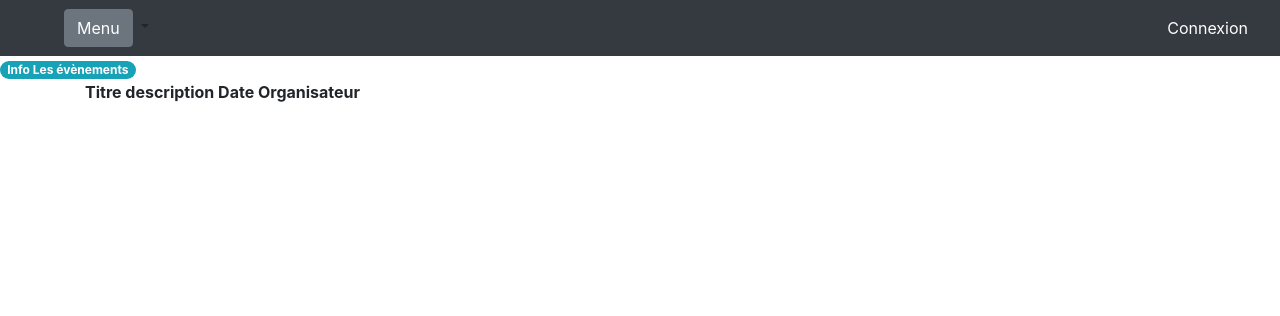
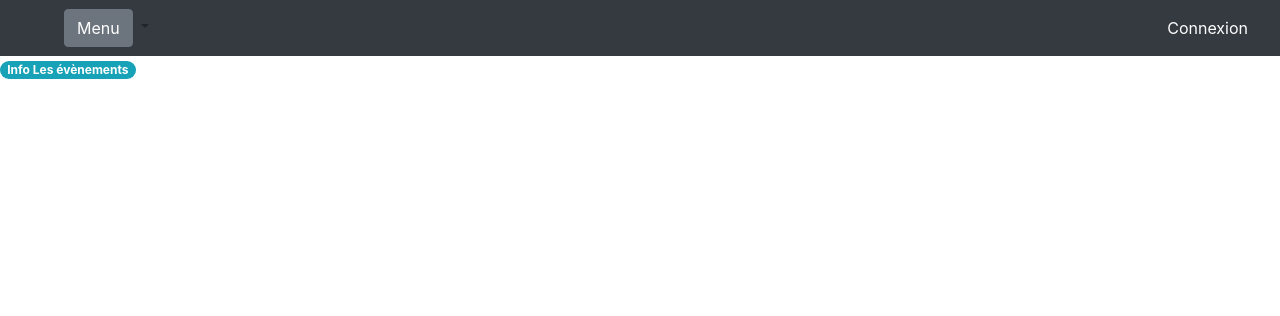
Before and after one commit to projetamb/projetamb, a Symfony app: template templates/event/event.html.twig in a window 1280 px wide. Shown: the top 316 px of the page. Run offline with Twig, Linux system fonts and the light colour scheme; the template is opened without the code that fills it, so the values that code supplies are empty; some libraries are stand-ins or nearby versions.

Commit message:
Affichage des evenements sous forme de card

```diff
--- a/templates/event/event.html.twig
+++ b/templates/event/event.html.twig
@@ -6,38 +6,28 @@
  <span class="badge badge-pill badge-info">Info Les évènements</span>
     <div class="container">
 
-                    <table class="tabEvent">
-                        <colgroup span="4" class="columns"></colgroup>
-                        <tr><strong>
-                            Titre
-                            </strong>
-                        </tr>
-                        <tr><strong>
-                            description </strong>
-                        </tr>
-                        <tr><strong>
-                            Date </strong>
-                        </tr>
-                        <tr><strong>
-                            Organisateur </strong>
-                        </tr>
-                    </table>
+        <div class="container">
+            <div class="row">
+                {% for evenement in event %}
+                <div class="col-12 col-md-6 col-lg-4 mb-5">
 
-                {% for evenement in event %}
-                    <table class="tabEvent">
-                        <tbody>
-                        <tr>
-                            <td>
-                                {{ evenement.title }}
-                                {{ evenement.description }}
-                                {{ evenement.date | date("d/m/Y") }}
-                                {{ evenement.organisator }}
-                            </td>
-                        </tr>
-                        </tbody>
-                    </table>
-            {% endfor %}
+
+                            <div class="card" style="width: 18rem;">
+                                <img src="{{ evenement.photo }}" class="card-img-top" alt="...">
+                                <div class="card-body">
+                                    <h5 class="card-title">{{ evenement.title }}</h5>
+                                    <h6 class="card-subtitle mb-2 text-muted">{{ evenement.date | date("d/m/Y") }}</h6>
+                                    <p class="card-text">{{ evenement.description }}</p>
+
+                                </div>
+                            </div>
+
+                    </div>
+                {% endfor %}
+            </div>
+        </div>
     </div>
 
 
+
 {% endblock %}
```
